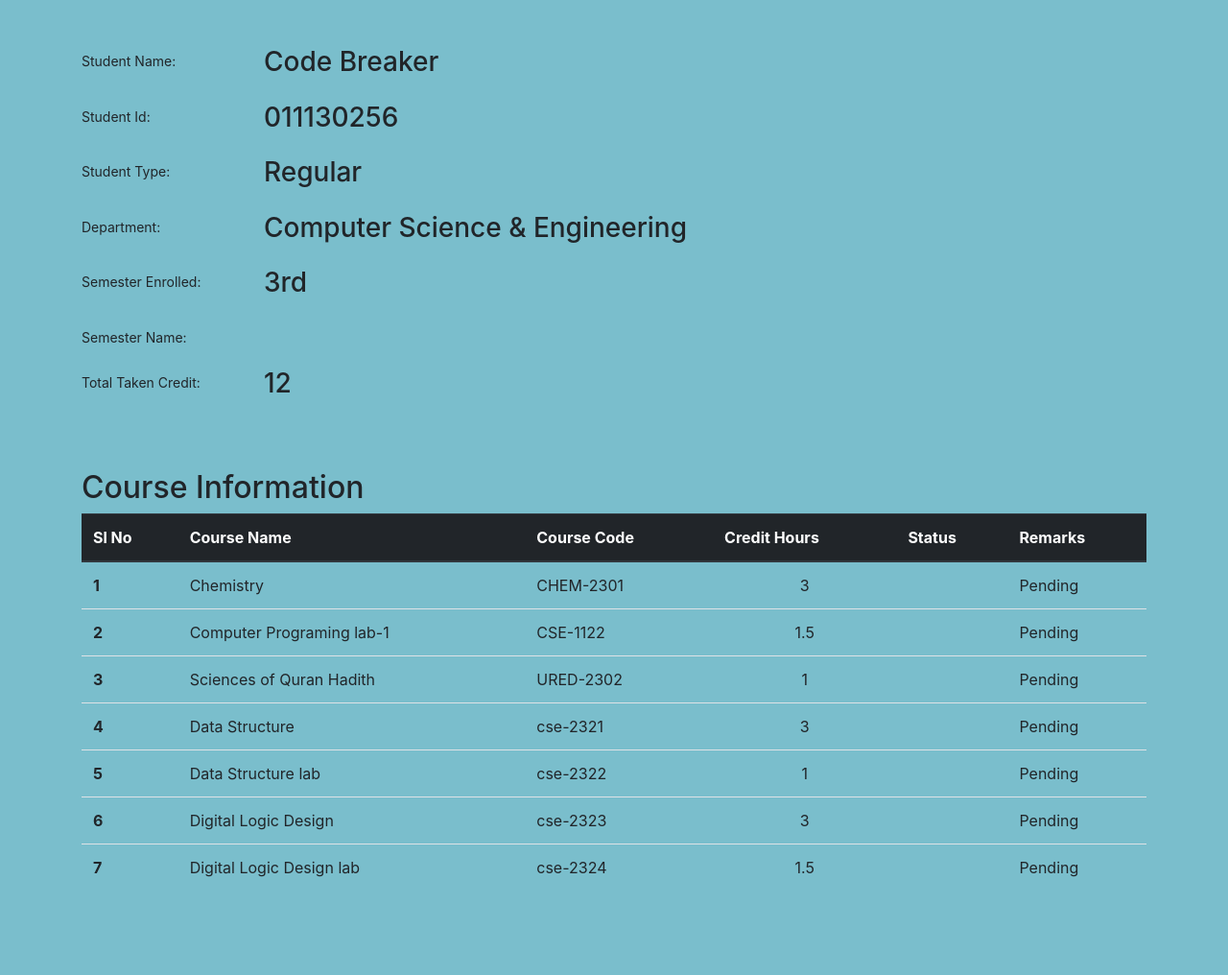
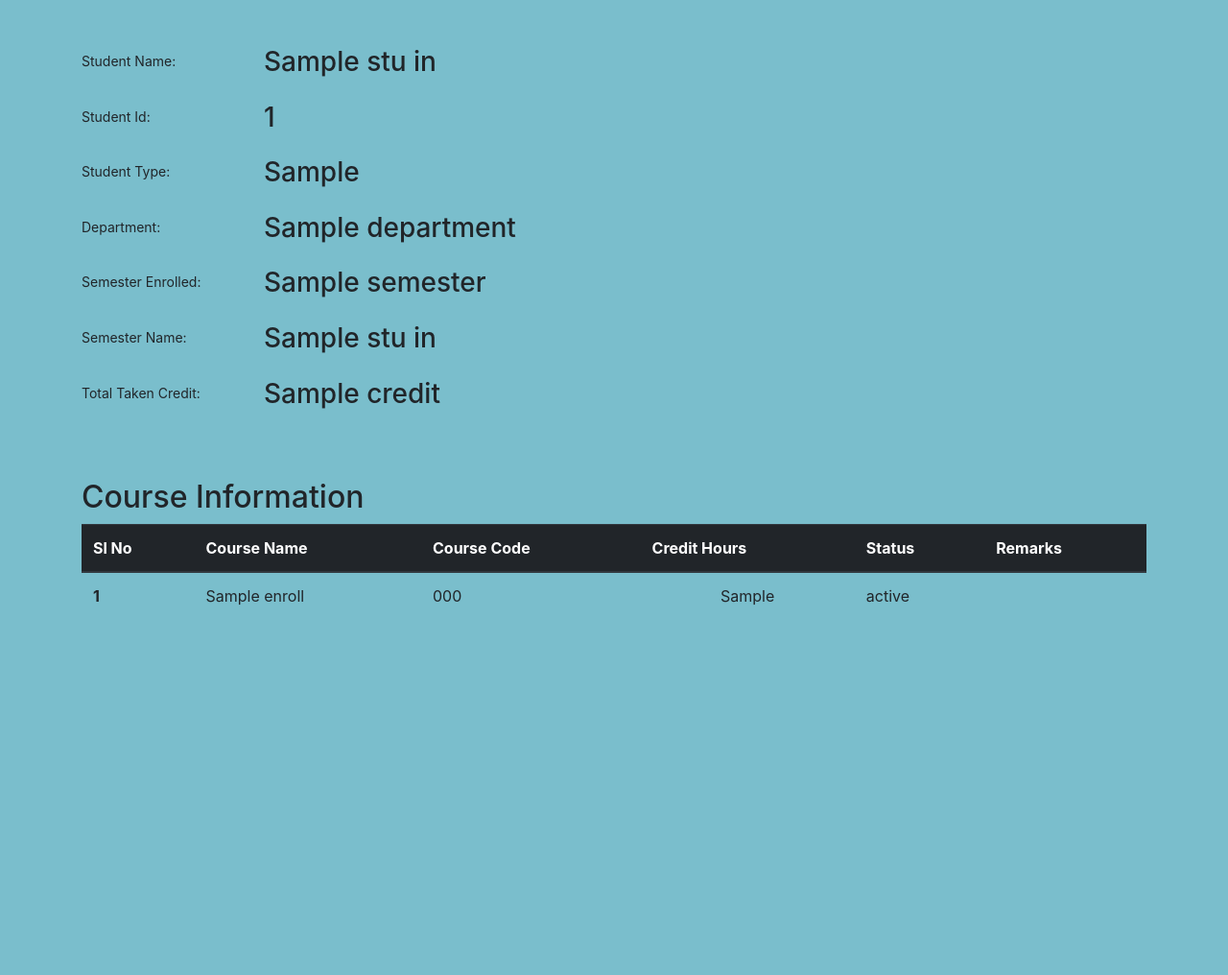
Before and after one commit to shuvro-baset/uiic, a Django app: template templates/dashboard.html in a window 1280 px wide. Shown: the part 56-1072 px from the top of the page at 96% size. After the commit the page ends 687 px from the top, so only its background shows below. Run offline with Django 3.2, Linux system fonts and the light colour scheme; the template is opened without the code that fills it: most values are stand-ins (such as "Sample title", 1, 10 or a date in 2020); some libraries are stand-ins or nearby versions.

Commit message:
dashboard wip

```diff
--- a/reg_app/forms.py
+++ b/reg_app/forms.py
@@ -1,16 +1,16 @@
 from django.forms import ModelForm
 from django import forms
 
-from .models import Student, CourseRegistration
+from .models import StudentRegistration
 
 
 class CreateStuForm(ModelForm):
     class Meta:
-        model = Student
+        model = StudentRegistration
         fields = ['st_id', 'password', ]
 
 
 class CourseRegForm(ModelForm):
     class Meta:
-        model = CourseRegistration
+        model = StudentRegistration
         fields = ['stu_name', 'st_id', 'stu_type', 'department', 'semester', 'semester_name', 'credit', ]
--- a/templates/dashboard.html
+++ b/templates/dashboard.html
@@ -55,49 +55,49 @@
                         <label for="colFormLabelSm" class="col-sm-2 col-form-label col-form-label-sm">Student
                             Name:</label>
                         <div class="col-sm-6">
-                            <h3>Code Breaker </h3>
+                            <h3>{{ stu_ins.stu_name}} </h3>
                         </div>
                     </div>
                     <div class="form-group row">
                         <label for="colFormLabelSm" class="col-sm-2 col-form-label col-form-label-sm">Student
                             Id:</label>
                         <div class="col-sm-6">
-                            <h3>011130256</h3>
+                            <h3>{{ stu_ins.stu_id }}</h3>
                         </div>
                     </div>
                     <div class="form-group row">
                         <label for="colFormLabelSm" class="col-sm-2 col-form-label col-form-label-sm">Student
                             Type:</label>
                         <div class="col-sm-6">
-                            <h3>Regular</h3>
+                            <h3>{{ stu_ins.stu_type }}</h3>
                         </div>
                     </div>
                     <div class="form-group row">
                         <label for="colFormLabelSm"
                                class="col-sm-2 col-form-label col-form-label-sm">Department:</label>
                         <div class="col-sm-6">
-                            <h3>Computer Science & Engineering</h3>
+                            <h3>{{ stu_ins.department }}</h3>
                         </div>
                     </div>
                     <div class="form-group row">
                         <label for="colFormLabelSm" class="col-sm-2 col-form-label col-form-label-sm">Semester
                             Enrolled:</label>
                         <div class="col-sm-6">
-                            <h3>3rd</h3>
+                            <h3>{{ stu_ins.semester }}</h3>
                         </div>
                     </div>
                     <div class="form-group row">
                         <label for="colFormLabelSm" class="col-sm-2 col-form-label col-form-label-sm">Semester
                             Name: </label>
                         <div class="col-sm-6">
-                            <h3></h3>
+                            <h3>{{ stu_ins.semester_name }}</h3>
                         </div>
                     </div>
                     <div class="form-group row">
                         <label for="colFormLabelSm" class="col-sm-2 col-form-label col-form-label-sm">Total Taken
                             Credit:</label>
                         <div class="col-sm-6">
-                            <h3>12</h3>
+                            <h3>{{ stu_ins.credit }}</h3>
                         </div>
                     </div>
             </div>
@@ -123,69 +123,71 @@
                 </tr>
                 </thead>
                 <tbody>
+                {% for enroll in enroll_ins %}
                 <tr>
-                    <th scope="row">1</th>
-                    <td>Chemistry</td>
-                    <td>CHEM-2301</td>
-                    <td class="text-center">3</td>
+                    <th scope="row">{{ enroll.count }}</th>
+                    <td>{{ enroll.course_name }}</td>
+                    <td>{{ enroll.course_code }}</td>
+                    <td class="text-center">{{ enroll.credit_hour }}</td>
 
+                    <td>{{ enroll.status }}</td>
                     <td></td>
-                    <td>Pending</td>
                 </tr>
-                <tr>
-                    <th scope="row">2</th>
-                    <td>Computer Programing lab-1</td>
-                    <td>CSE-1122</td>
-                    <td class="text-center">1.5</td>
-
-                    <td></td>
-                    <td>Pending</td>
-                </tr>
-                <tr>
-                    <th scope="row">3</th>
-                    <td>Sciences of Quran Hadith</td>
-                    <td>URED-2302</td>
-                    <td class="text-center">1</td>
-
-                    <td></td>
-                    <td>Pending</td>
-                </tr>
-                <tr>
-                    <th scope="row">4</th>
-                    <td>Data Structure</td>
-                    <td>cse-2321</td>
-                    <td class="text-center">3</td>
-
-                    <td></td>
-                    <td>Pending</td>
-                </tr>
-                <tr>
-                    <th scope="row">5</th>
-                    <td>Data Structure lab</td>
-                    <td>cse-2322</td>
-                    <td class="text-center">1</td>
-
-                    <td></td>
-                    <td>Pending</td>
-                </tr>
-                <tr>
-                    <th scope="row">6</th>
-                    <td>Digital Logic Design</td>
-                    <td>cse-2323</td>
-                    <td class="text-center">3</td>
-
-                    <td></td>
-                    <td>Pending</td>
-                </tr>
-                <tr>
-                    <th scope="row">7</th>
-                    <td>Digital Logic Design lab</td>
-                    <td>cse-2324</td>
-                    <td class="text-center">1.5</td>
-
-                    <td></td>
-                    <td>Pending</td>
-                </tr>
+                {% endfor %}
+{#                <tr>#}
+{#                    <th scope="row">2</th>#}
+{#                    <td>Computer Programing lab-1</td>#}
+{#                    <td>CSE-1122</td>#}
+{#                    <td class="text-center">1.5</td>#}
+{##}
+{#                    <td></td>#}
+{#                    <td>Pending</td>#}
+{#                </tr>#}
+{#                <tr>#}
+{#                    <th scope="row">3</th>#}
+{#                    <td>Sciences of Quran Hadith</td>#}
+{#                    <td>URED-2302</td>#}
+{#                    <td class="text-center">1</td>#}
+{##}
+{#                    <td></td>#}
+{#                    <td>Pending</td>#}
+{#                </tr>#}
+{#                <tr>#}
+{#                    <th scope="row">4</th>#}
+{#                    <td>Data Structure</td>#}
+{#                    <td>cse-2321</td>#}
+{#                    <td class="text-center">3</td>#}
+{##}
+{#                    <td></td>#}
+{#                    <td>Pending</td>#}
+{#                </tr>#}
+{#                <tr>#}
+{#                    <th scope="row">5</th>#}
+{#                    <td>Data Structure lab</td>#}
+{#                    <td>cse-2322</td>#}
+{#                    <td class="text-center">1</td>#}
+{##}
+{#                    <td></td>#}
+{#                    <td>Pending</td>#}
+{#                </tr>#}
+{#                <tr>#}
+{#                    <th scope="row">6</th>#}
+{#                    <td>Digital Logic Design</td>#}
+{#                    <td>cse-2323</td>#}
+{#                    <td class="text-center">3</td>#}
+{##}
+{#                    <td></td>#}
+{#                    <td>Pending</td>#}
+{#                </tr>#}
+{#                <tr>#}
+{#                    <th scope="row">7</th>#}
+{#                    <td>Digital Logic Design lab</td>#}
+{#                    <td>cse-2324</td>#}
+{#                    <td class="text-center">1.5</td>#}
+{##}
+{#                    <td></td>#}
+{#                    <td>Pending</td>#}
+{#                </tr>#}
                 </tbody>
             </table>
 
--- a/templates/login.html
+++ b/templates/login.html
@@ -102,7 +102,7 @@
                         <div class="input-group-append">
                             <span class="input-group-text"><i class="fas fa-user"></i></span>
                         </div>
-                        <input type="number" required min="6"  max="6" name="st_id" placeholder="Enter your id" class="form-control">
+                        <input type="number" required   maxlength="6" name="st_id" placeholder="Enter your id" class="form-control">
                     </div>
 
                     <div class="input-group mb-2">
```
Also changed, not shown: reg_app/admin.py (+9 -11 lines), reg_app/models.py (+12 -12 lines), reg_app/views.py (+9 -6 lines), db.sqlite3, reg_app/migrations/0001_initial.py, reg_app/migrations/0002_courseenroll_courseregistration.py (deleted), reg_app/migrations/0003_auto_20201018_2308.py (deleted).
